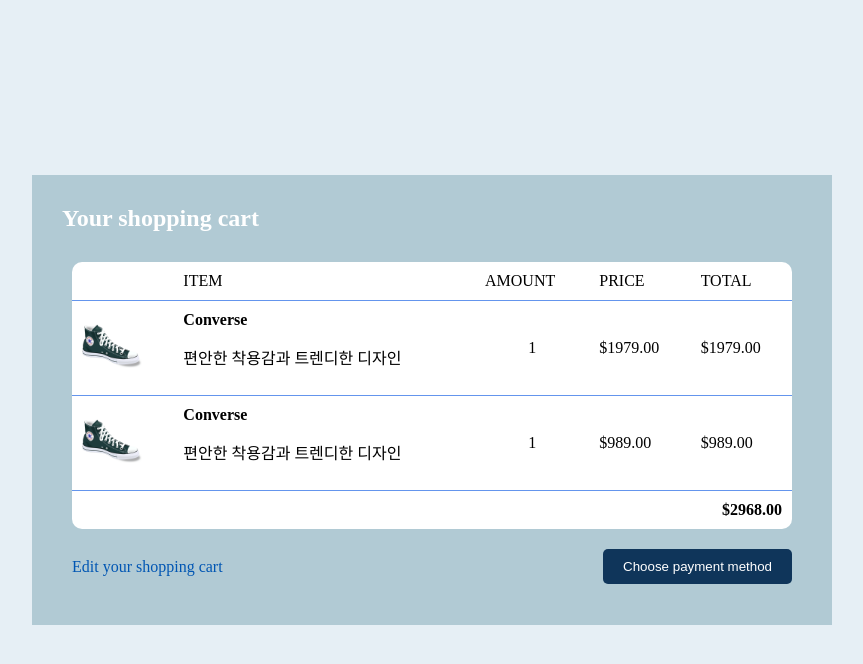
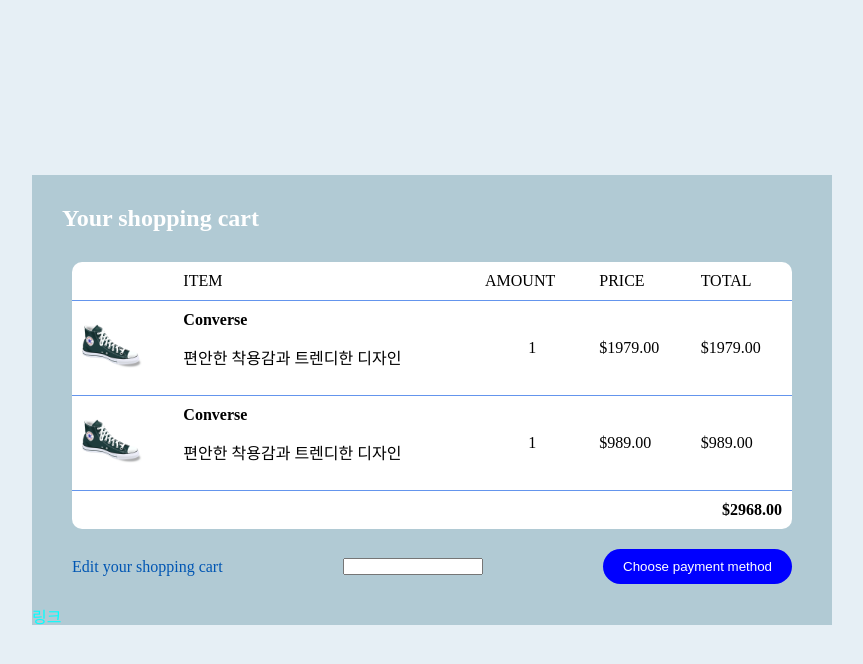
Before and after one commit to dongkyukim1/http, a plain HTML site: page assignment3.html in a window 1280 px wide. Both pictures are taken after a click on the button "Choose payment method". Shown: the whole page, without its empty margins (208-1071 px from the left). Drawn offline with Linux system fonts and the light colour scheme.

Commit message:
feature<psudo>: hover,link 등 css기능 공부부

```diff
--- a/assignment3.html
+++ b/assignment3.html
@@ -61,8 +61,11 @@
         <!-- 하단 버튼 영역 -->
         <div class="footer">
             <a href="https://www.naver.com" class="page">Edit your shopping cart</a>
+            <input class="info">
             <button class="button">Choose payment method</button>
         </div>
+        <a href="backgroud.html" class="link">링크</a>
     </div>
+
     </body>
 </html>
--- a/css/assignment3.css
+++ b/css/assignment3.css
@@ -73,3 +73,28 @@ tr:last-child td {
     border-radius: 5px;
     cursor: pointer;
   }
+  .button:hover{
+    background-color: chocolate;
+  }
+  .button:active{
+    background-color: red !important;
+  }
+  .button:focus{
+    background-color:blue;
+    border-radius: 100px;
+  }
+  .info{
+    font-size:10px;
+  }
+  .info:hover{
+    font-size:20px;
+  }
+  .link{
+    text-decoration: none;
+  }
+  .link:link{
+    color: aqua;
+  }
+  .link:visited{
+    color: black;
+  }
```
